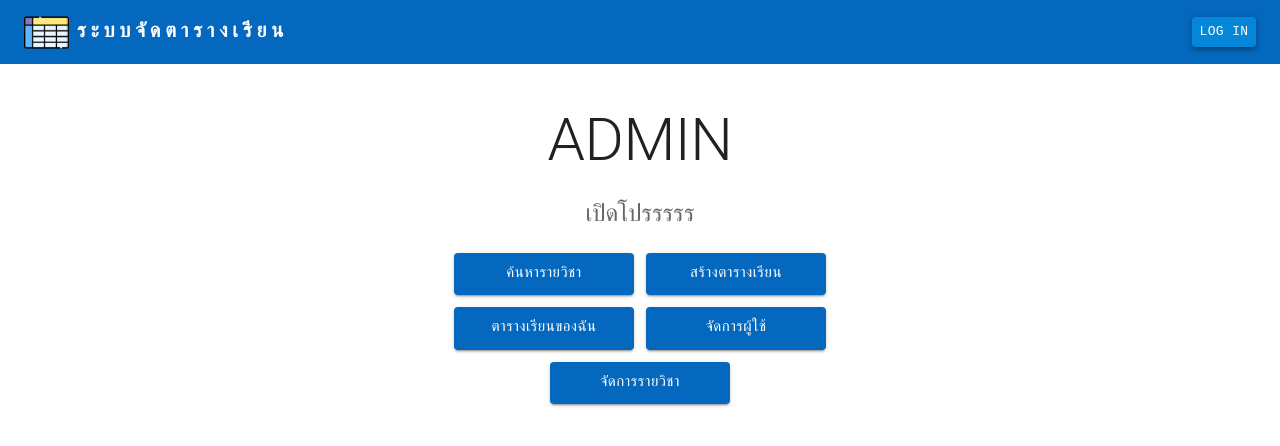
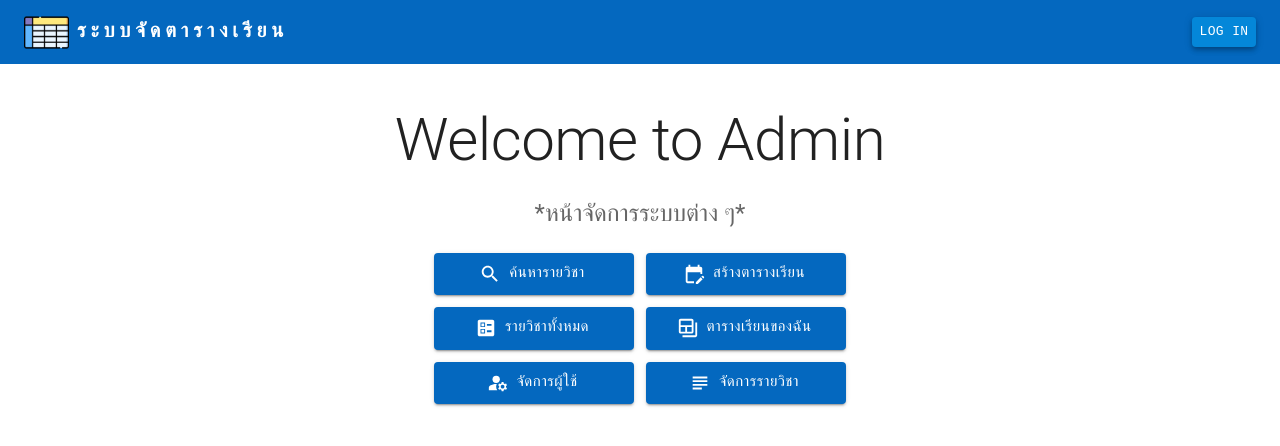
Before and after one commit to Minikot88/frontend-project, a React (Create React App) app: page /home.admin in a window 1280 px wide. Shown: the top 446 px of the page. Built offline with nearby package versions, Linux system fonts and the light colour scheme.

Commit message:
sdfasdfadf

```diff
--- a/src/admin/view/home.admin.js
+++ b/src/admin/view/home.admin.js
@@ -14,10 +14,12 @@ import DeleteIcon from '@mui/icons-material/Delete';
 import AutoFixHighIcon from '@mui/icons-material/AutoFixHigh';
 import { styled } from '@mui/material/styles';
 import Paper from '@mui/material/Paper';
-
-import Appbar from '../../components/app-bar';
-import { CardContent } from '@mui/material';
-import CardMenuLayout from '../../components/card-menu-layout';
+import SearchIcon from '@mui/icons-material/Search';
+import BallotIcon from '@mui/icons-material/Ballot';
+import BackupTableIcon from '@mui/icons-material/BackupTable';
+import EditCalendarIcon from '@mui/icons-material/EditCalendar';
+import ManageAccountsIcon from '@mui/icons-material/ManageAccounts';
+import SubjectIcon from '@mui/icons-material/Subject';
 
 const theme = createTheme();
 
@@ -29,10 +31,8 @@ export default function HomeAdmin() {
                     bgcolor: 'background.paper',
                     pt: 5,
                     pb: 6,
-
                 }}
             >
-
                 <Container maxWidth="sm">
                     <Typography
                         component="h1"
@@ -41,8 +41,7 @@ export default function HomeAdmin() {
                         color="text.primary"
                         gutterBottom
                     >
-
-                        ADMIN
+                        Welcome to Admin
                     </Typography>
                     <Typography
                         variant="h5"
@@ -50,7 +49,7 @@ export default function HomeAdmin() {
                         color="text.secondary"
                         paragraph
                     >
-                        เปิดโปรรรรร
+                        *หน้าจัดการระบบต่าง ๆ*
                     </Typography>
                     <Grid
                         container
@@ -62,12 +61,12 @@ export default function HomeAdmin() {
                     >
                         <Grid item>
                             <Button
+                                startIcon={<SearchIcon />}
                                 variant="contained"
                                 size="large"
                                 href="/create-table"
                                 sx={{
-                                    width: '180px',
-
+                                    width: '200px',
                                     bgcolor: '#0468BF',
                                     color: '#FFFFFF',
                                     fontFamily: 'monospace',
@@ -76,18 +75,18 @@ export default function HomeAdmin() {
                                     },
                                 }}
                             >
-                               ค้นหารายวิชา
+                                ค้นหารายวิชา
                             </Button>
                         </Grid>
 
                         <Grid item>
                             <Button
+                                startIcon={<EditCalendarIcon />}
                                 variant="contained"
                                 size="large"
                                 href="/create-table"
                                 sx={{
-                                    width: '180px',
-
+                                    width: '200px',
                                     bgcolor: '#0468BF',
                                     color: '#FFFFFF',
                                     fontFamily: 'monospace',
@@ -101,11 +100,31 @@ export default function HomeAdmin() {
                         </Grid>
                         <Grid item>
                             <Button
+                                startIcon={<BallotIcon />}
+                                variant="contained"
+                                size="large"
+                                href="/all-subject-view"
+                                sx={{
+                                    width: '200px',
+                                    bgcolor: '#0468BF',
+                                    color: '#FFFFFF',
+                                    fontFamily: 'monospace',
+                                    '&:hover': {
+                                        bgcolor: '#0487D9',
+                                    },
+                                }}
+                            >
+                                รายวิชาทั้งหมด
+                            </Button>
+                        </Grid>
+                        <Grid item>
+                            <Button
+                                startIcon={<BackupTableIcon />}
                                 href="/schedule-me"
                                 variant="contained"
                                 size="large"
                                 sx={{
-                                    width: '180px',
+                                    width: '200px',
                                     bgcolor: '#0468BF',
                                     color: '#FFFFFF',
                                     fontFamily: 'monospace',
@@ -119,11 +138,12 @@ export default function HomeAdmin() {
                         </Grid>
                         <Grid item>
                             <Button
-                                href="/schedule-me"
+                                startIcon={<ManageAccountsIcon />}
+                                href="/viewUser"
                                 variant="contained"
                                 size="large"
                                 sx={{
-                                    width: '180px',
+                                    width: '200px',
                                     bgcolor: '#0468BF',
                                     color: '#FFFFFF',
                                     fontFamily: 'monospace',
@@ -137,11 +157,12 @@ export default function HomeAdmin() {
                         </Grid>
                         <Grid item>
                             <Button
+                                startIcon={<SubjectIcon />}
                                 variant="contained"
                                 size="large"
                                 href="/manage-subject"
                                 sx={{
-                                    width: '180px',
+                                    width: '200px',
                                     bgcolor: '#0468BF',
                                     color: '#FFFFFF',
                                     fontFamily: 'monospace',
@@ -156,7 +177,6 @@ export default function HomeAdmin() {
                     </Grid>
                 </Container>
             </Box>
-
         </ThemeProvider>
     );
 }
```
